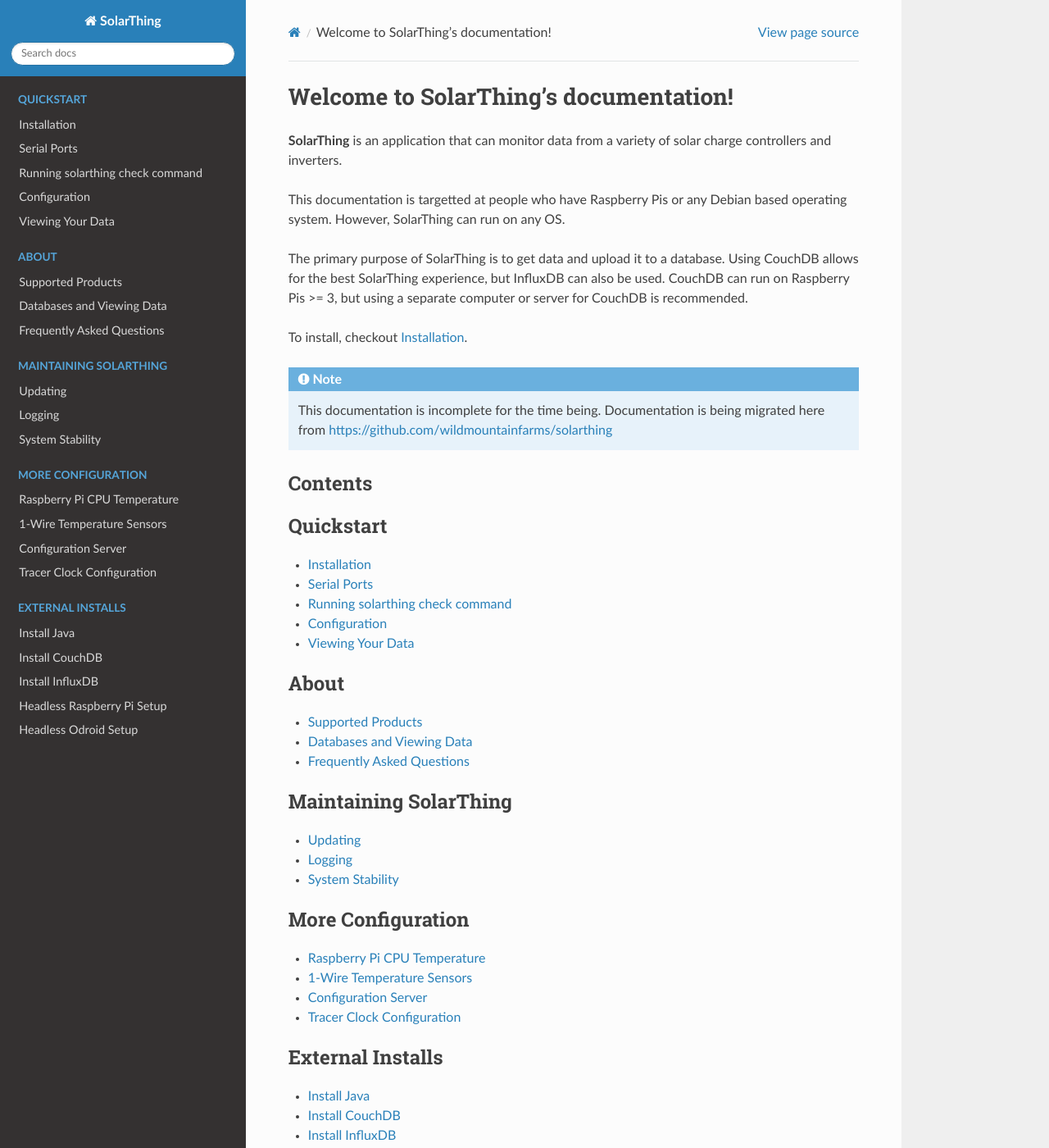
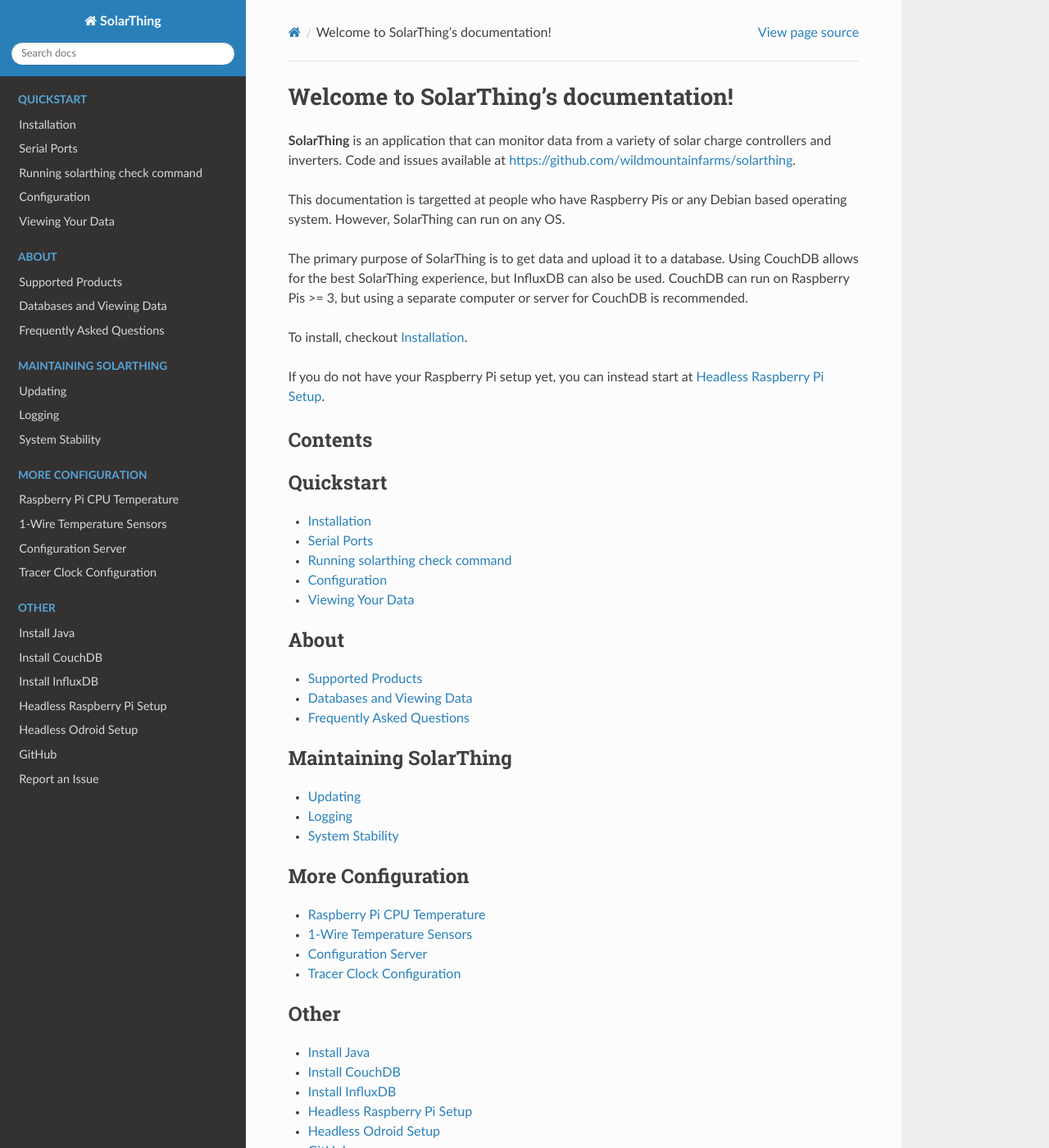
Before and after one commit to wildmountainfarms/solarthing-docs, a Sphinx documentation site: the page built from docs/source/index.rst, in a window 1280 px wide and 1400 px high. Shown: the whole window at 82% size. Built offline with Sphinx 7.4.7 and the Read the Docs theme 2.0.0, drawn with Linux system fonts in a browser that asks for light colours; pages that are not in the unit, such as notebooks, are missing from menus.

Commit message:
Updated index renamed external to other

```diff
--- a/docs/source/config/couchdb.rst
+++ b/docs/source/config/couchdb.rst
@@ -3,7 +3,7 @@
 
 This will help you adjust your ``base.json`` so that SolarThing starts uploading to CouchDB.
 
-First, this assumes that you have installed CouchDB: :doc:`../external/install-couchdb`. After installing, we need to run the SolarThing CouchDB setup program.
+First, this assumes that you have installed CouchDB: :doc:`../other/install-couchdb`. After installing, we need to run the SolarThing CouchDB setup program.
 This adds databases to CouchDB that SolarThing needs. In order to run the setup program, we first need to create our own database configuration file.
 
 Creating ``couchdb.json``
--- a/docs/source/config/influxdb1.rst
+++ b/docs/source/config/influxdb1.rst
@@ -5,7 +5,7 @@
 
 .. note:: For new users, please use :doc:`influxdb2` instead.
 
-.. seealso:: :doc:`../external/install-influxdb`
+.. seealso:: :doc:`../other/install-influxdb`
 
 
 
--- a/docs/source/config/influxdb2.rst
+++ b/docs/source/config/influxdb2.rst
@@ -3,7 +3,7 @@
 
 This will help you adjust your ``base.json`` so that SolarThing starts uploading to InfluxDB.
 
-.. seealso:: :doc:`../external/install-influxdb`
+.. seealso:: :doc:`../other/install-influxdb`
 
 
 Creating ``influxdb2.json``
--- a/docs/source/index.rst
+++ b/docs/source/index.rst
@@ -2,6 +2,7 @@
 ======================================
 
 **SolarThing** is an application that can monitor data from a variety of solar charge controllers and inverters.
+Code and issues available at https://github.com/wildmountainfarms/solarthing.
 
 This documentation is targetted at people who have Raspberry Pis or any Debian based operating system.
 However, SolarThing can run on any OS.
@@ -12,9 +13,7 @@
 
 To install, checkout :doc:`installation`.
 
-.. note::
-
-   This documentation is incomplete for the time being. Documentation is being migrated here from https://github.com/wildmountainfarms/solarthing
+If you do not have your Raspberry Pi setup yet, you can instead start at :doc:`other/headless-rpi`.
 
 
 Contents
@@ -61,10 +60,12 @@
 
 .. toctree::
    :maxdepth: 1
-   :caption: External Installs
+   :caption: Other
 
-   external/install-java
-   external/install-couchdb
-   external/install-influxdb
-   external/headless-rpi
-   external/headless-odroid
+   other/install-java
+   other/install-couchdb
+   other/install-influxdb
+   other/headless-rpi
+   other/headless-odroid
+   GitHub <https://github.com/wildmountainfarms/solarthing>
+   Report an Issue <https://github.com/wildmountainfarms/solarthing/issues>
--- a/docs/source/installation.rst
+++ b/docs/source/installation.rst
@@ -21,6 +21,10 @@
     If you do not have ``curl`` installed, you can instead use ``wget -O - https://raw.githubusercontent.com/wildmountainfarms/solarthing/master/other/linux/clone_install.sh | sudo bash``.
     Make sure to also run the ``usermod`` command above.
 
+.. note::
+
+    You must have ``git`` installed on your system before running the install.
+
 Checking if java is installed
 -----------------------------
 
@@ -31,7 +35,7 @@
     java -version
 
 
-If you got an unknown command, you need to go to :doc:`external/install-java`.
+If you got an unknown command, you need to go to :doc:`other/install-java`.
 
 
 The solarthing command
```
Also changed, not shown: docs/source/other/headless-rpi.rst (renamed from docs/source/external/headless-rpi.rst, +13 -0 lines), docs/source/other/headless-odroid.rst (renamed from docs/source/external/headless-odroid.rst), docs/source/other/install-couchdb.rst (renamed from docs/source/external/install-couchdb.rst), docs/source/other/install-influxdb.rst (renamed from docs/source/external/install-influxdb.rst), docs/source/other/install-java.rst (renamed from docs/source/external/install-java.rst).
